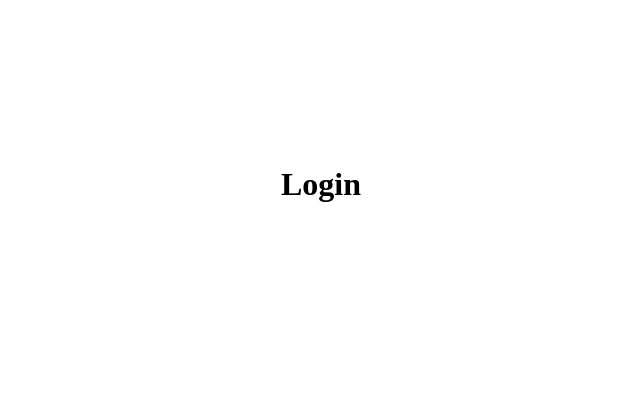
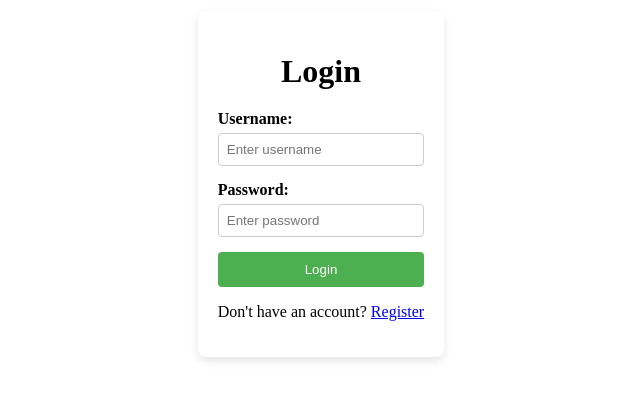
Before and after one commit to navko11/pokemon-lootbox, a React (Vite) app in the folder client/: page /login in a window 1280 px wide. Shown: the part 216-616 px from the top of the page, without its empty margins (319-959 px from the left). Built offline with nearby package versions, Linux system fonts and the light colour scheme.

Commit message:
routing added, login to homepage functional

```diff
--- a/client/src/App.jsx
+++ b/client/src/App.jsx
@@ -2,6 +2,7 @@ import { useState } from 'react'
 import { BrowserRouter, Routes, Route } from 'react-router-dom'
 import RegistrationForm from './registeruser'
 import Login from './userlogin'
+import Home from './home'
 
 function App() {
 
@@ -10,6 +11,7 @@ function App() {
       <Routes>
         <Route path='/register' element={<RegistrationForm/>} />
         <Route path='/login' element={<Login />} />
+        <Route path='/home' element={<Home />} />
       </Routes>
     </BrowserRouter>
   )
--- /dev/null
+++ b/client/src/home.jsx
@@ -0,0 +1,9 @@
+import React from 'react'
+
+function Home(){
+    return (
+    <h1>Welcome</h1>
+    )
+}
+
+export default Home;
--- a/client/src/registeruser.jsx
+++ b/client/src/registeruser.jsx
@@ -1,16 +1,19 @@
 import React, { useState } from 'react';
 import axios from 'axios'
+import { useNavigate } from "react-router-dom"
 
 import './styles/form.css';  // Import the CSS file
 
 function RegistrationForm() {
   const [username, setUsername] = useState('');
   const [password, setPassword] = useState('');
+  const navigate = useNavigate()
 
   const handleSubmit = (e) => {
     e.preventDefault();
     axios.post('http://localhost:3001/register', {username, password})
     .then(result => console.log(result))
+    navigate('/login')
     .catch(error => console.log(error))
   }
 
--- a/client/src/userlogin.jsx
+++ b/client/src/userlogin.jsx
@@ -1,11 +1,51 @@
-import React from 'react'
+import { React, useState } from 'react'
+import { Link, useNavigate } from "react-router-dom"
+import axios from 'axios'
+
+import './styles/form.css';
 
 function Login() {
-    return(
-        <div>
-            <h1>Login</h1>
-        </div>
-    )
-}
+    const [username, setUsername] = useState('');
+    const [password, setPassword] = useState('');
+    const navigate = useNavigate()
+
+    const handleSubmit = (e) => {
+      e.preventDefault();
+      axios.post('http://localhost:3001/login', {username, password})
+      .then(result => {
+        console.log(result)
+        if(result.data === "Success") {
+            navigate('/home')
+        }
+      })
+      .catch(error => console.log(error))
+    }
+
+    return (
+      <div className="form-container">
+        <h1 className="form-title">Login</h1>
+        <form className="registration-form" onSubmit={handleSubmit}>
+          <label className="form-label" htmlFor="username">Username:</label>
+          <input
+            className="form-input"
+            placeholder="Enter username"
+            type="text"
+            value={username}
+            onChange={(e) => setUsername(e.target.value)}
+          />
+          <label className="form-label" htmlFor="password">Password:</label>
+          <input
+            className="form-input"
+            placeholder="Enter password"
+            type="password"
+            value={password}
+            onChange={(e) => setPassword(e.target.value)}
+          />
+          <button className="form-button" type="submit">Login</button>
+        </form>
+        <p>Don't have an account? <Link to="/register" className="register-link">Register</Link></p>
+      </div>
+    );
+  }
 
 export default Login;
```
Also changed, not shown: 2 other files (tests, documents, lock files or other folders).
